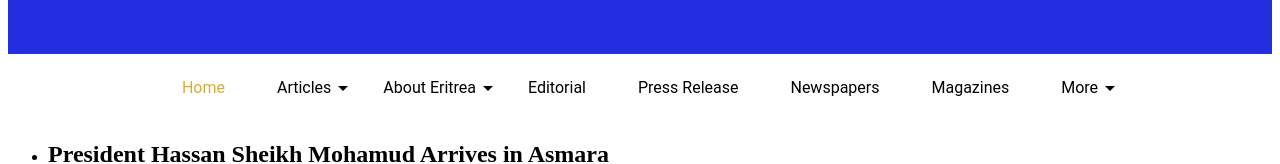
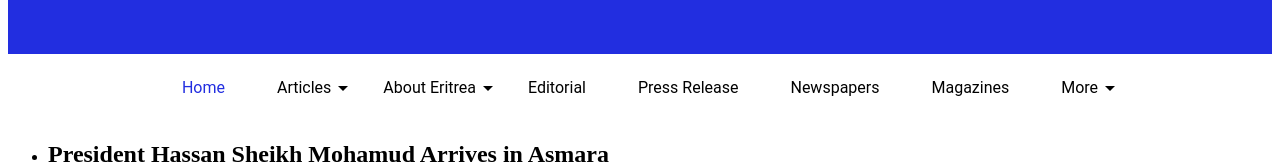
Before and after one commit to SadorDev/Eritrea-Today, a React (Create React App) app: page / in a window 1280 px wide. In both pictures the pointer is over the link "Home". Shown: the part 402-566 px from the top of the page. Built offline with nearby package versions, Linux system fonts and the light colour scheme; data requests are answered from the project's data file.

Commit message:
Cursor added

```diff
--- a/src/components/PageNav.module.css
+++ b/src/components/PageNav.module.css
@@ -31,11 +31,12 @@
   display: inline-block;
   padding: 0.5rem 1rem;
   position: relative;
+  cursor: pointer;
 }
 
 /* Hover effect for nav links */
 .navLink:hover {
-  color: #d4af37;
+  color:#222ee0;
 }
 
 /* Arrow styles */
@@ -174,7 +175,7 @@
   }
 }
 
-/* Ensure nav is visible by default on larger screens */
+/* Larger screens */
 @media (min-width: 769px) {
   .nav {
     display: flex;
@@ -204,7 +205,7 @@
   }
 
   .navLink:hover {
-    color: #d4af37;
+    color: #222ee0;
   }
 
   .dropdown {
```
